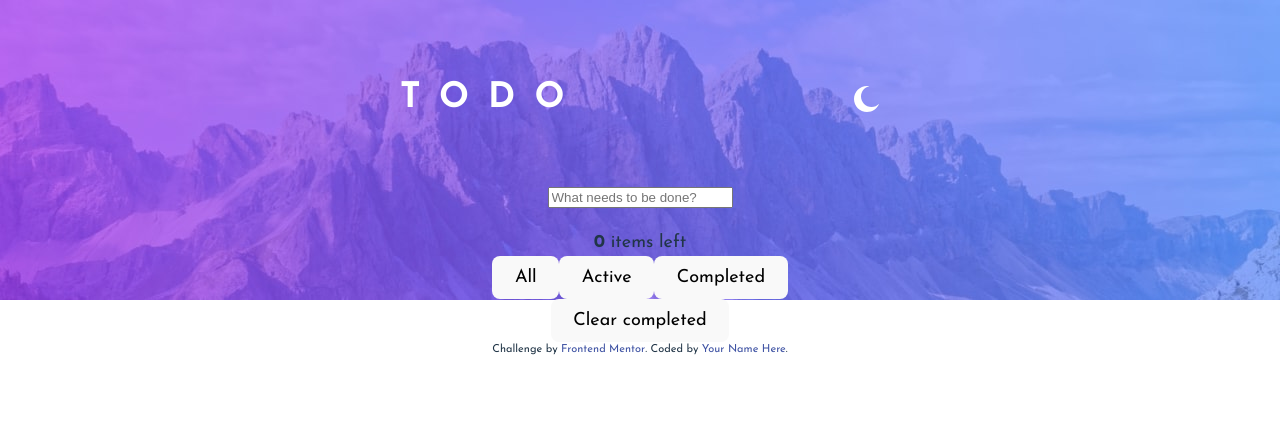
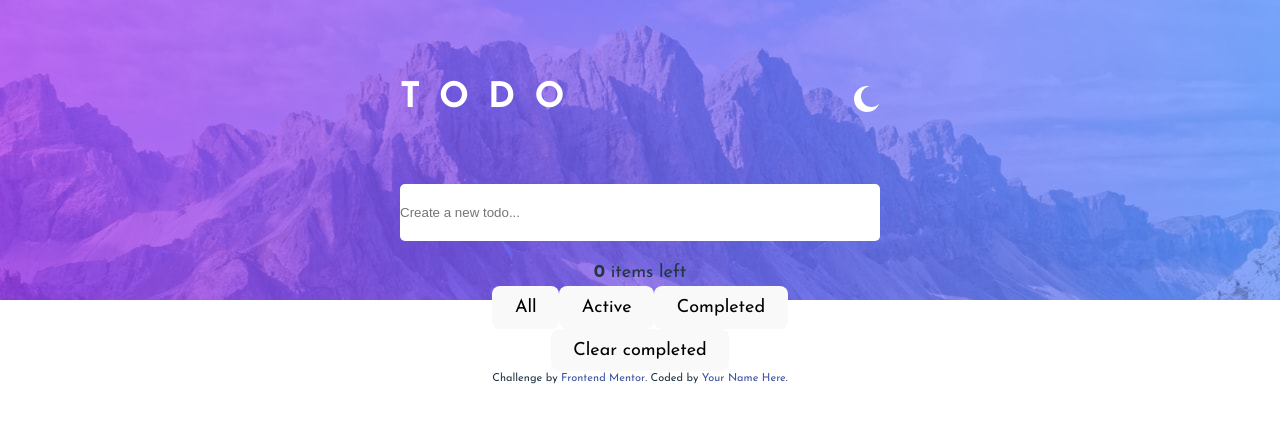
Before and after one commit to niraj-kumar-r/myTODO, a React (Vite) app: page / in a window 1280 px wide. Shown: the top 422 px of the page. Built offline with nearby package versions, Linux system fonts and the light colour scheme.

Commit message:
gave a basic workable css style

```diff
--- a/src/App.css
+++ b/src/App.css
@@ -65,3 +65,31 @@ header {
     font-size: 2.2rem;
     letter-spacing: 1.2rem;
 }
+
+.todo-form > input {
+    min-width: clamp(20rem, 37.5vw, 100%);
+    min-height: 3.55rem;
+    border: none;
+    padding: 0;
+    border-radius: 5px;
+}
+.todo-list {
+    list-style: none;
+    padding: 0;
+    border-radius: 5px;
+}
+
+.todo-item {
+    background-color: var(--white);
+    min-width: clamp(20rem, 37.5vw, 100%);
+    min-height: 3.55rem;
+    /* border: none; */
+    padding: 0;
+    border-color: var(--very-light-grayish-blue);
+    border-style: solid;
+    /* border-radius: 5px; */
+
+    display: flex;
+    justify-content: space-between;
+    align-items: center;
+}
--- a/src/components/TodoForm.jsx
+++ b/src/components/TodoForm.jsx
@@ -20,7 +20,7 @@ export default function TodoForm({ onSubmit }) {
                 type="text"
                 name="todo"
                 value={text}
-                placeholder="What needs to be done?"
+                placeholder="Create a new todo..."
                 onChange={handleChange}
             />
         </form>
```
